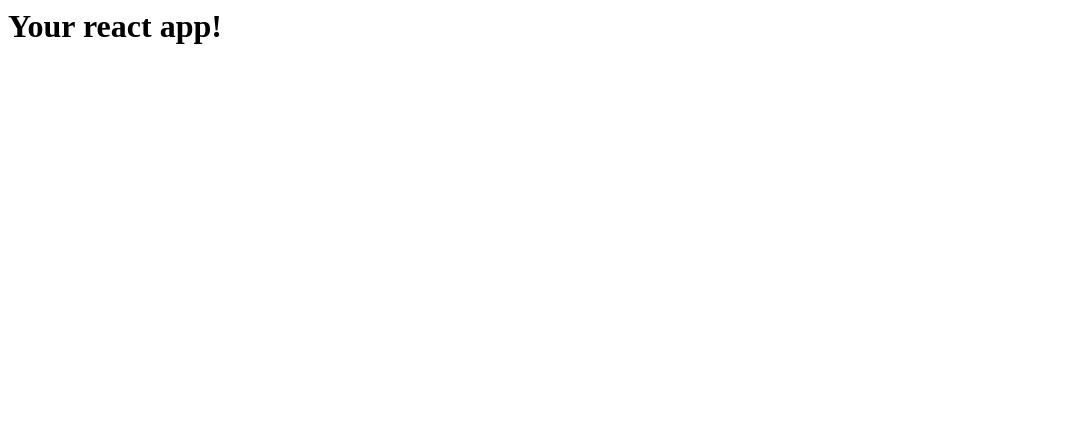
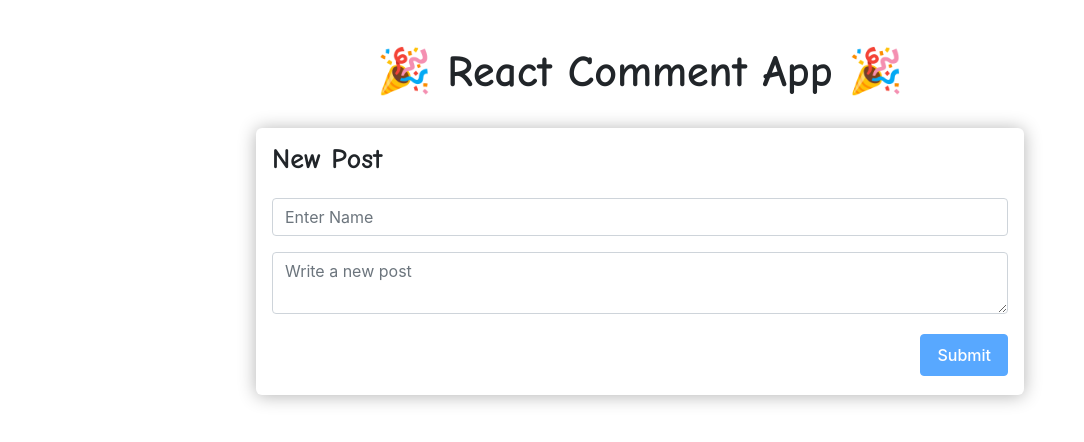
Before and after one commit to jasont2022/react-comment-app, a React app: page / in a window 1280 px wide. Shown: the whole page, without its empty margins (0-1084 px from the left). Built offline with nearby package versions, Linux system fonts and the light colour scheme.

Commit message:
created started files and worked on header and form components

```diff
--- a/index.html
+++ b/index.html
@@ -1,6 +1,14 @@
 <html>
   <head lang="en">
+    <meta charset="utf-8" />
+    <meta name="viewport" content="width=device-width, initial-scale=1" />
     <title>React Comment App</title>
+    <link
+      rel="stylesheet"
+      href="https://maxcdn.bootstrapcdn.com/bootstrap/4.5.0/css/bootstrap.min.css"
+      integrity="sha384-9aIt2nRpC12Uk9gS9baDl411NQApFmC26EwAOH8WgZl5MYYxFfc+NcPb1dKGj7Sk"
+      crossorigin="anonymous"
+    />
   </head>
   <body>
     <div id="react-root"></div>
--- a/index.js
+++ b/index.js
@@ -1,5 +1,9 @@
+/* eslint-disable react/jsx-filename-extension */
+/* eslint-disable react/jsx-tag-spacing */
+/* eslint-disable import/extensions */
 import React from 'react'
 import ReactDOM from 'react-dom'
+import 'react-bootstrap/dist/react-bootstrap.min.js'
 import App from './src/components/App'
 
 ReactDOM.render(<App/>, document.getElementById('react-root'))
--- a/src/components/App.js
+++ b/src/components/App.js
@@ -1,7 +1,20 @@
+/* eslint-disable react/jsx-filename-extension */
 import React from 'react'
+import s from 'styled-components'
+import Header from './Header'
+import From from './Form'
+import Posts from './Posts'
 
+const Container = s.div`
+  width 60%;
+  box-sizing: border-box;
+  margin: 0px auto;
+`
 const App = () => (
-  <h1>Your react app!</h1>
+  <Container>
+    <Header />
+    <From />
+  </Container>
 )
 
 export default App
--- /dev/null
+++ b/src/components/Form.js
@@ -0,0 +1,69 @@
+/* eslint-disable react/jsx-filename-extension */
+import React, { useState } from 'react'
+import s from 'styled-components'
+import { Form, Button } from 'react-bootstrap'
+
+const FormContainer = s.div`
+  padding: 1rem;
+  padding-bottom: 0;
+  border-radius: 6px;
+  overflow: hidden;
+  margin-bottom: 1.6rem;
+  box-shadow: rgba(0, 0, 0, 0.3) 0px 1px 18px;
+`
+
+const Title = s.h3`
+  font-family: "Comic Sans MS", cursive, sans-serif;
+  font-weight: 700;
+  line-height: 1.1;
+  padding: 0;
+  margin: 0 0 1.45rem;
+`
+
+const SubmitButton = s(Button)`
+  padding: 0.5rem 1rem;
+  font-weight: 500;
+  margin: 0.2rem 0;
+`
+
+// make sure to disable the button
+const FormWrapper = () => {
+  const [name, setName] = useState('')
+  const [text, setText] = useState('')
+
+  return (
+    <FormContainer>
+      <Title>New Post</Title>
+      <Form>
+        <Form.Group controlId="formBasicName">
+          <Form.Control
+            type="text"
+            placeholder="Enter Name"
+            value={name}
+            onChange={e => setName(e.target.value)}
+          />
+        </Form.Group>
+        <Form.Group controlId="formBasicDescription">
+          <Form.Control
+            as="textarea"
+            placeholder="Write a new post"
+            value={text}
+            onChange={e => setText(e.target.value)}
+          />
+        </Form.Group>
+        <div style={{ textAlign: 'right' }}>
+          <div style={{ position: 'relative', width: '100%' }}>
+            <SubmitButton
+              variant="primary"
+              disabled={(name === '' || text === '')}
+            >
+              Submit
+            </SubmitButton>
+          </div>
+        </div>
+      </Form>
+    </FormContainer>
+  )
+}
+
+export default FormWrapper
--- /dev/null
+++ b/src/components/Header.js
@@ -0,0 +1,26 @@
+/* eslint-disable jsx-a11y/accessible-emoji */
+/* eslint-disable react/jsx-filename-extension */
+import React from 'react'
+import s from 'styled-components'
+
+const HeaderWrapper = s.header`
+  margin-bottom: 2rem;
+  margin-top: 3rem;
+  padding: 0;
+`
+
+const Title = s.h1`
+  text-align: center;
+  font-family: "Comic Sans MS", cursive, sans-serif;
+  font-size: 2.75rem;
+  font-weight: 700;
+  line-height: 1.1;
+`
+
+const Header = () => (
+  <HeaderWrapper>
+    <Title>🎉 React Comment App 🎉</Title>
+  </HeaderWrapper>
+)
+
+export default Header
--- /dev/null
+++ b/src/components/Post.js
@@ -0,0 +1,15 @@
+/* eslint-disable react/prop-types */
+/* eslint-disable react/jsx-filename-extension */
+import React from 'react'
+import s from 'styled-components'
+import Reply from './Reply'
+import Voter from './Voter'
+
+const Post = ({ name, text }) => (
+  <div>
+    <p>{name}</p>
+    <p>{text}</p>
+  </div>
+)
+
+export default Post
--- /dev/null
+++ b/src/components/Posts.js
@@ -0,0 +1,17 @@
+/* eslint-disable react/jsx-props-no-spreading */
+/* eslint-disable react/jsx-filename-extension */
+import React, { useState } from 'react'
+import s from 'styled-components'
+import Post from './Post'
+
+const Posts = () => {
+  const [posts, setPosts] = useState([])
+
+  return (
+    <div>
+      {posts.map(post => <Post {...post} />)}
+    </div>
+  )
+}
+
+export default Posts
--- /dev/null
+++ b/src/components/Reply.js
@@ -0,0 +1,11 @@
+/* eslint-disable react/jsx-filename-extension */
+import React from 'react'
+import Voter from './Voter'
+
+const Reply = () => (
+  <div>
+    <h1>Reply</h1>
+  </div>
+)
+
+export default Reply
--- /dev/null
+++ b/src/components/Voter.js
@@ -0,0 +1,15 @@
+/* eslint-disable react/jsx-filename-extension */
+import React, { useState } from 'react'
+import s from 'styled-components'
+
+const Voter = () => {
+  const [voteCount, setVoteCount] = useState(0)
+
+  return (
+    <div>
+      <p>{voteCount}</p>
+    </div>
+  )
+}
+
+export default Voter
```
Also changed, not shown: package.json (+10 -0 lines), src/components/PostForm.js (added, +9 -0 lines), src/components/ReplyForm.js (added), 2 other files.
